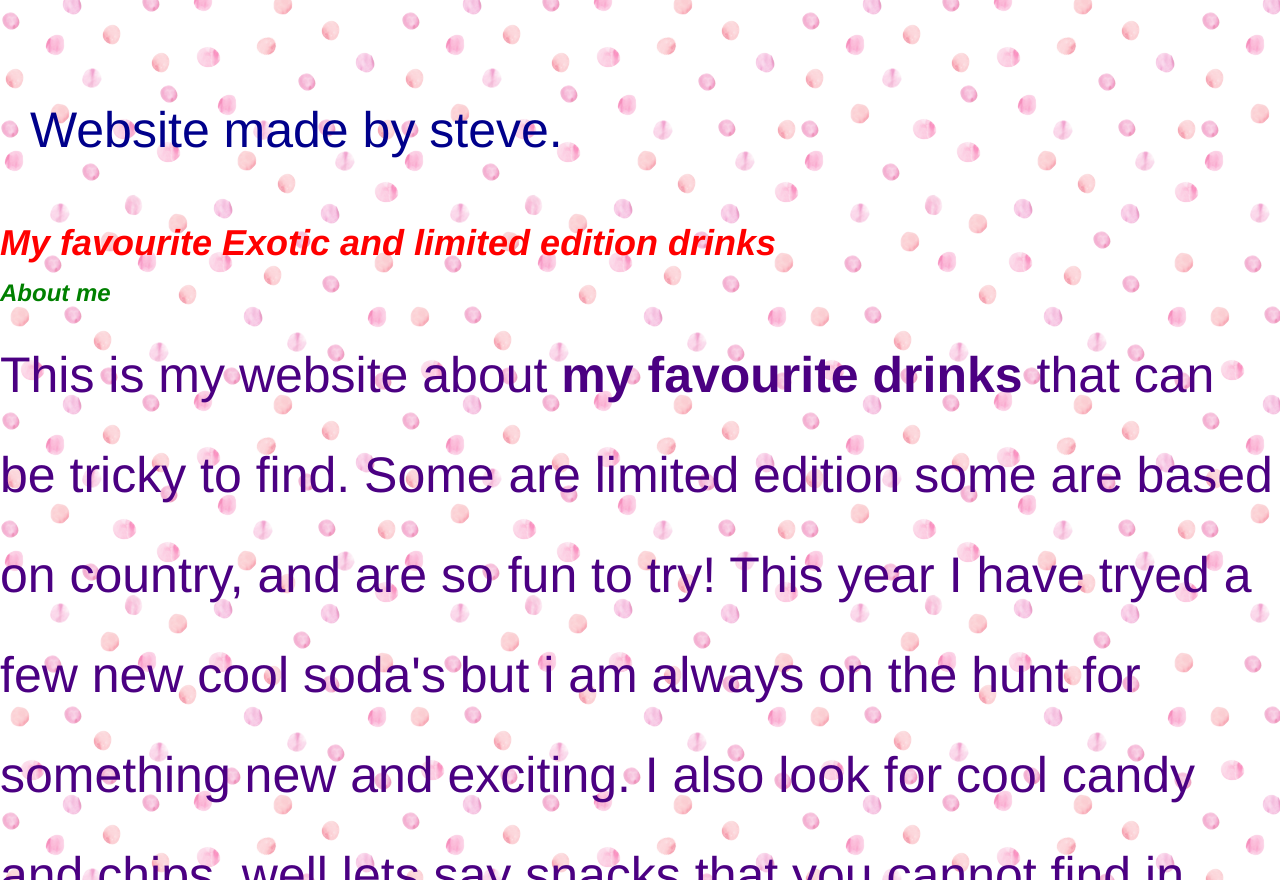
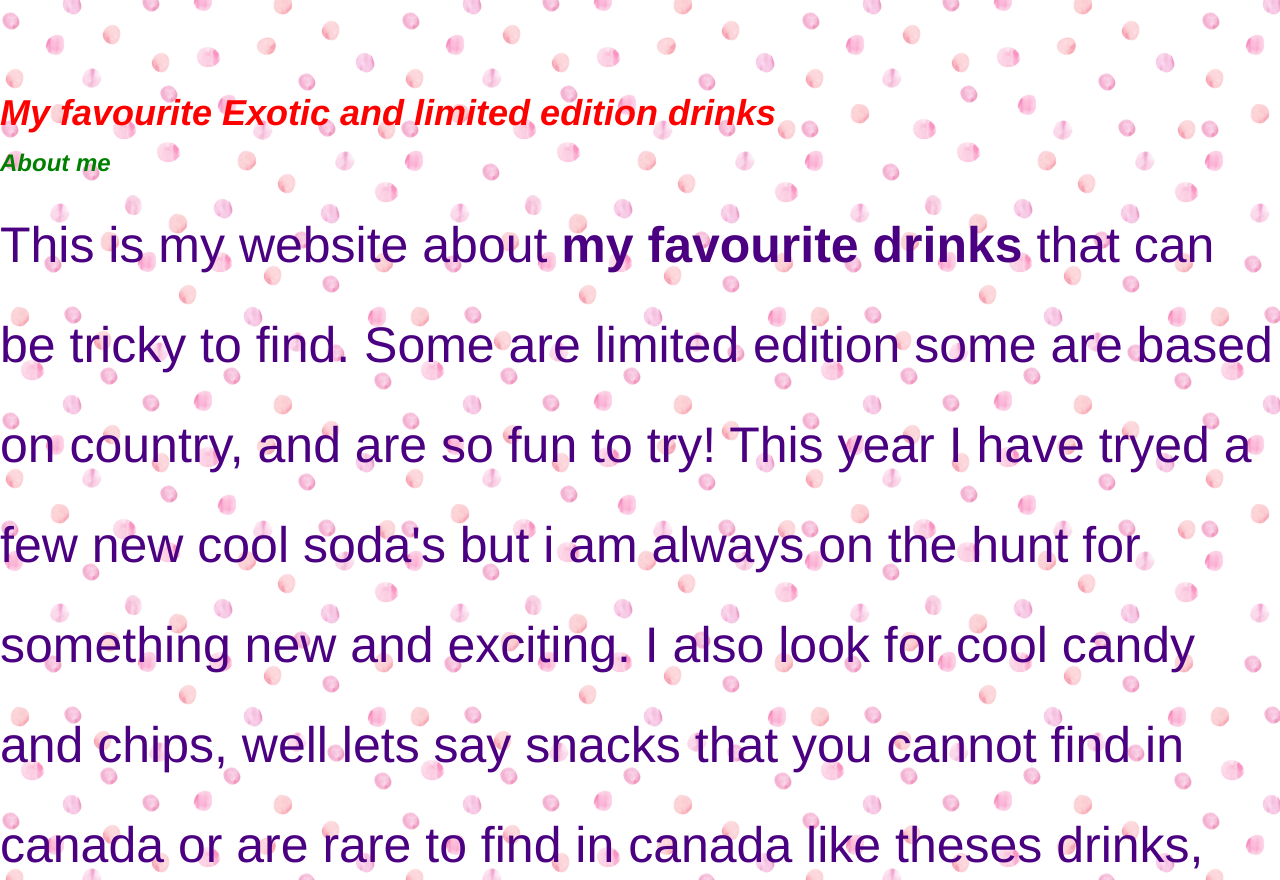
Before and after one commit to StevieR16/website1, a plain HTML site: page index.html in a window 1280 px wide. Shown: the part 2260-3140 px from the top of the page. Drawn offline with Linux system fonts and the light colour scheme; a web font is replaced by a local one.

Commit message:
Update index.html

```diff
--- a/index.html
+++ b/index.html
@@ -65,7 +65,7 @@
       </div>
 
       <footer id="footer">
-        <p>Website made by steve.</p>
+        <!-- <p>Website made by steve.</p> -->
       </footer>
 
      <h1>My favourite Exotic and limited edition drinks</h1>
```
